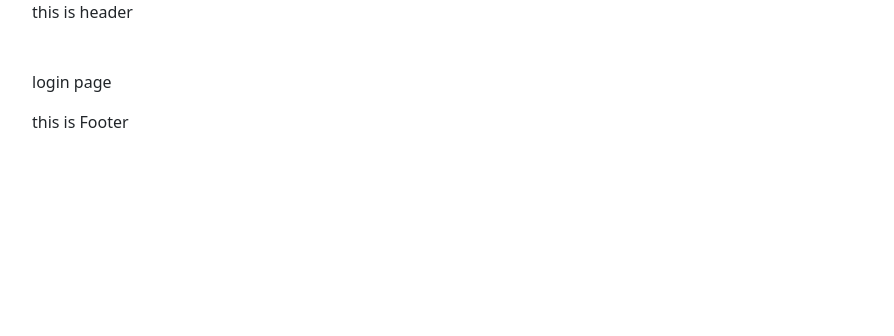
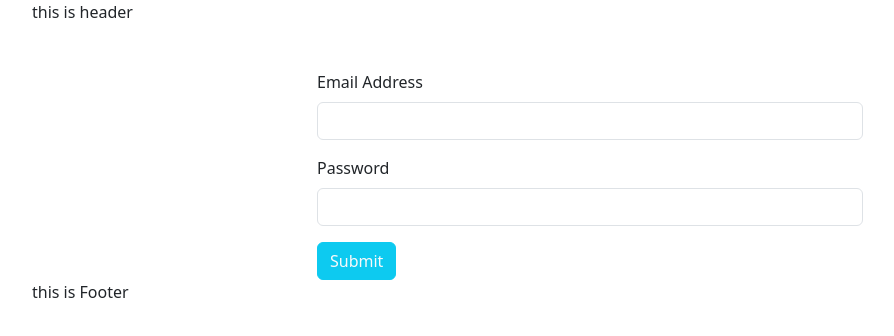
Before and after one commit to yusuufashraaf/Semsary, a React (Vite) app: page /login in a window 1280 px wide. Shown: the top 336 px of the page, without its empty margins (50-944 px from the left). Built offline with nearby package versions, Linux system fonts and the light colour scheme.

Commit message:
feat(loginUi):adding loginUI with validations

```diff
--- /dev/null
+++ b/src/pages/Login/Login.tsx
@@ -0,0 +1,58 @@
+import Input from "@components/forms/input/Input";
+import { zodResolver } from "@hookform/resolvers/zod";
+import { signInSchema, signInType } from "@validations/signInSchema";
+import { Button, Col, Form, Row } from "react-bootstrap"
+import { SubmitHandler, useForm } from "react-hook-form";
+
+
+function Login() {
+    const {
+        register,
+        handleSubmit,
+        formState: { errors },
+
+      } = useForm<signInType>({
+        mode:"onBlur",
+        resolver:zodResolver(signInSchema)
+      });
+      const submitForm:SubmitHandler<signInType> =(data) =>{
+          console.log(data);
+
+      }
+
+  return (
+  <>
+     <Row>
+
+      <Col md={{span:"6", offset:"3"}}>
+
+
+         <Form onSubmit={handleSubmit(submitForm)}>
+
+              <Input
+              label='Email Address'
+              name ="email"
+              register={register}
+              error ={errors.email?.message}
+              />
+              <Input
+              label='Password'
+              name ="password"
+              register={register}
+              error ={errors.password?.message}
+              type='password'
+              />
+
+
+              <Button variant="info" type="submit" className='text-light'>
+                Submit
+              </Button>
+          </Form>
+      </Col>
+
+      </Row>
+    </>
+  )
+}
+
+export default Login
--- a/src/pages/Login/login.tsx
+++ /dev/null
@@ -1,11 +0,0 @@
-
-
-function Login() {
-  return (
-    <div>
-      <p>login page</p>
-    </div>
-  )
-}
-
-export default Login
--- a/src/routes/AppRouter.tsx
+++ b/src/routes/AppRouter.tsx
@@ -1,7 +1,7 @@
 import MainLayout from "@layouts/MainLayout/MainLayout";
 import Error from "@pages/Error/Error";
 import Home from "@pages/Home/Home";
-import Login from "@pages/Login/login";
+import Login from "@pages/Login/Login";
 import Register from "@pages/Register/Register";
 import { createBrowserRouter, RouterProvider } from "react-router-dom";
 
--- /dev/null
+++ b/src/validations/signInSchema.ts
@@ -0,0 +1,11 @@
+import {z} from "zod";
+
+const signInSchema =z.object({
+    email:z.string().min(1,{message:"Email address is required"}).email(),
+    password:z.string().min(1,{message:"Password is required"})
+
+})
+
+type signInType =z.infer<typeof signInSchema>
+
+export{signInSchema,type signInType}
```
